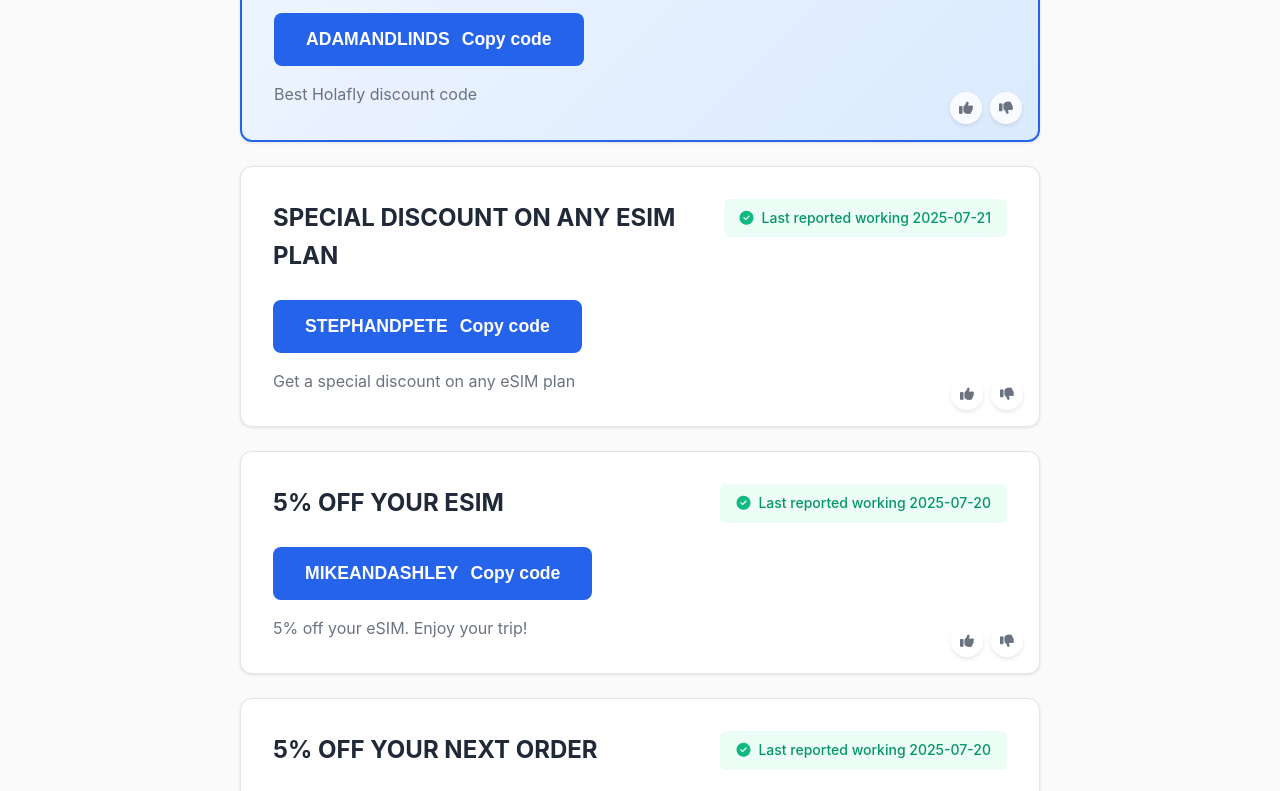
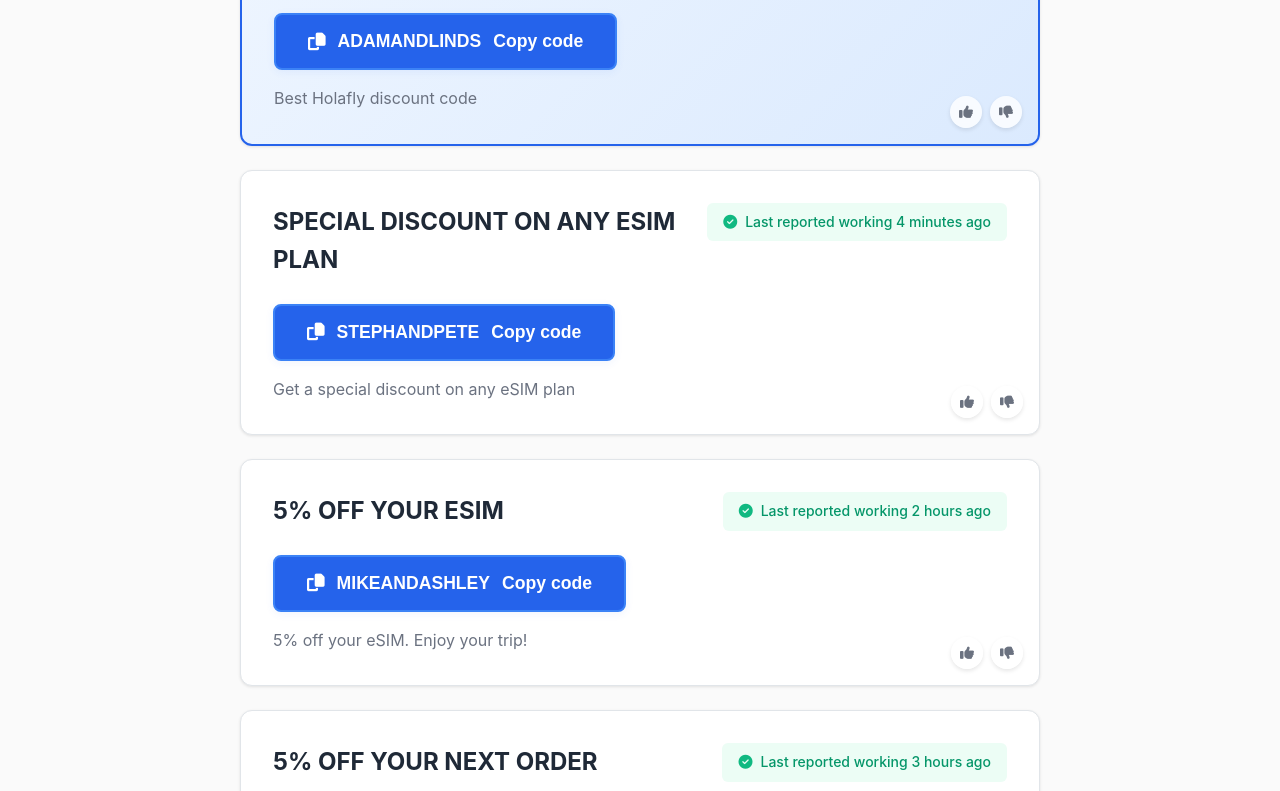
Before and after one commit to atclarkson/esimdiscountcodes, an Eleventy site: page src/provider.njk in a window 1280 px wide. Shown: the part 679-1470 px from the top of the page. Built offline with nearby package versions, Linux system fonts and the light colour scheme; Eleventy itself is replaced by a stand-in of ours; files that its build step writes are made by us from their sources.

Commit message:
Fix random 'last reported' times to always increase and update formatting to hours/days as needed. Also resolved Google Search Console non-critical error by separating Organization from FAQPage structured data.

```diff
--- a/src/_includes/meta.njk
+++ b/src/_includes/meta.njk
@@ -59,24 +59,21 @@
   }
 </script>
 <!-- Provider-specific structured data with FAQ -->
-{% if page.url != '/' %} {% set currentProvider = page.url | replace('/', '') |
-replace('/', '') %} {% if codes[currentProvider] %} {% set provider =
-codes[currentProvider] %} {% set primaryCode = provider.codes |
-selectattr("isPrimary", "equalto", true) | first %}
+{% if page.url != '/' %}
+  {% set currentProvider = page.url | replace('/', '') | replace('/', '') %}
+  {% if codes[currentProvider] %}
+    {% set provider = codes[currentProvider] %}
+    {% set primaryCode = provider.codes | selectattr("isPrimary", "equalto", true) | first %}
+
     <script type="application/ld+json">
+    [
       {
         "@context": "https://schema.org",
-    "@type": ["WebPage", "FAQPage"],
+        "@type": "FAQPage",
         "name": "{{ provider.name }} Discount Codes",
         "description": "Save money with verified {{ provider.name }} discount codes and promo codes",
         "url": "https://esimdiscountcodes.com{{ page.url }}",
         "mainEntity": [
-      {
-        "@type": "Organization",
-        "name": "{{ provider.name }}",
-        "url": "{{ provider.url }}",
-        "description": "{{ provider.description }}"
-      },
           {% if primaryCode %}
           {
             "@type": "Question",
@@ -174,9 +171,18 @@
           }{% if not loop.last %},{% endif %}
           {% endfor %}
         ]
+      },
+      {
+        "@context": "https://schema.org",
+        "@type": "Organization",
+        "name": "{{ provider.name }}",
+        "url": "{{ provider.url }}",
+        "description": "{{ provider.description }}"
       }
+    ]
     </script>
-{% endif %} {% endif %}
+  {% endif %}
+{% endif %}
 
 <!-- Breadcrumb structured data -->
 {% if page.url != '/' %}
--- a/src/assets/main.js
+++ b/src/assets/main.js
@@ -177,3 +177,59 @@
     }
   });
 }
+
+// This will find all .last-reported spans and set them to "Last reported working X minutes ago"
+// document
+//   .querySelectorAll('.last-reported[data-random="minutes-ago"]')
+//   .forEach(function (el) {
+//     const minutes = Math.floor(Math.random() * 49) + 10;
+//     el.textContent = `Last reported working ${minutes} minute${
+//       minutes === 1 ? "" : "s"
+//     } ago`;
+//   });
+
+// document
+//   .querySelectorAll('.primary-last-reported[data-random="minutes-ago"]')
+//   .forEach(function (el) {
+//     const minutes = Math.floor(Math.random() * 10) + 1;
+//     el.textContent = `Last reported working ${minutes} minute${
+//       minutes === 1 ? "" : "s"
+//     } ago`;
+//   });
+
+const elements = Array.from(
+  document.querySelectorAll('.last-reported[data-random="minutes-ago"]')
+);
+let lastMinutes = 0;
+
+elements.forEach((el, idx) => {
+  let minutes;
+  if (idx < 2) {
+    // Minutes: 10–59, increasing
+    minutes = Math.max(
+      lastMinutes + Math.floor(Math.random() * 8) + 2,
+      lastMinutes + 1
+    );
+    if (minutes > 59) minutes = 59;
+    el.textContent = `Last reported working ${minutes} minute${
+      minutes === 1 ? "" : "s"
+    } ago`;
+  } else if (idx < 4) {
+    // Hours: 1–23, increasing
+    let hours = Math.floor(Math.max(1, lastMinutes / 60) + 1);
+    if (hours > 23) hours = 23;
+    el.textContent = `Last reported working ${hours} hour${
+      hours === 1 ? "" : "s"
+    } ago`;
+    minutes = hours * 60;
+  } else {
+    // Days: 1–7, increasing
+    let days = Math.floor(Math.max(1, lastMinutes / 60 / 24) + 1);
+    if (days > 7) days = 7;
+    el.textContent = `Last reported working ${days} day${
+      days === 1 ? "" : "s"
+    } ago`;
+    minutes = days * 24 * 60;
+  }
+  lastMinutes = minutes;
+});
--- a/src/provider.njk
+++ b/src/provider.njk
@@ -41,27 +41,28 @@
         <section class="codes-section">
             <h2>Top {{ provider.name }} Discount Codes For July 21th, 2025</h2>
 
-            {% for code in provider.codes %}
+           {% for code in provider.codes %}
 <div class="coupon-card {% if code.isPrimary %}primary-code{% endif %}">
     <div class="coupon-header">
         <h3>{{ code.discount }}</h3>
         {% if code.verified %}
         <span class="verified-badge">
-            <i class="fas fa-check-circle"></i>
-            Last reported working {{ code.lastTested }}
+            <i class="fas fa-circle-check" style="color:#10b981;"></i>
+            <span class="last-reported {% if code.isPrimary %}primary-last-reported{% endif %}" data-random="minutes-ago"></span>
         </span>
         {% endif %}
     </div>
 
     <div class="coupon-code">
         <button class="copy-code-btn" data-code="{{ code.code }}">
-            {{ code.code }} <span>Copy code</span>
+            <i class="fas fa-copy"></i>
+            <span class="code-text">{{ code.code }}</span>
+            <span class="copy-label">Copy code</span>
         </button>
     </div>
 
     <p class="coupon-description">{{ code.description }}</p>
 
-    <!-- Feedback buttons -->
     <div class="feedback-buttons">
         <button class="feedback-btn thumbs-up" data-feedback="up" title="This code worked!">
             <i class="fas fa-thumbs-up"></i>
@@ -72,6 +73,7 @@
     </div>
 </div>
 {% endfor %}
+
         </section>
 
         <!-- Content Section (check for markdown files) -->
--- a/src/style/style.css
+++ b/src/style/style.css
@@ -1389,3 +1389,12 @@
     display: none;
   }
 }
+
+.copy-code-btn {
+    border: 2px solid #3b82f6;  /* Add a blue border */
+    box-shadow: 0 2px 8px rgba(37,99,235,0.07);
+}
+.copy-code-btn:hover {
+    border-color: #2563eb;
+    box-shadow: 0 4px 16px rgba(37,99,235,0.14);
+}
```
Lines whose indentation alone changed are shown as unchanged.
